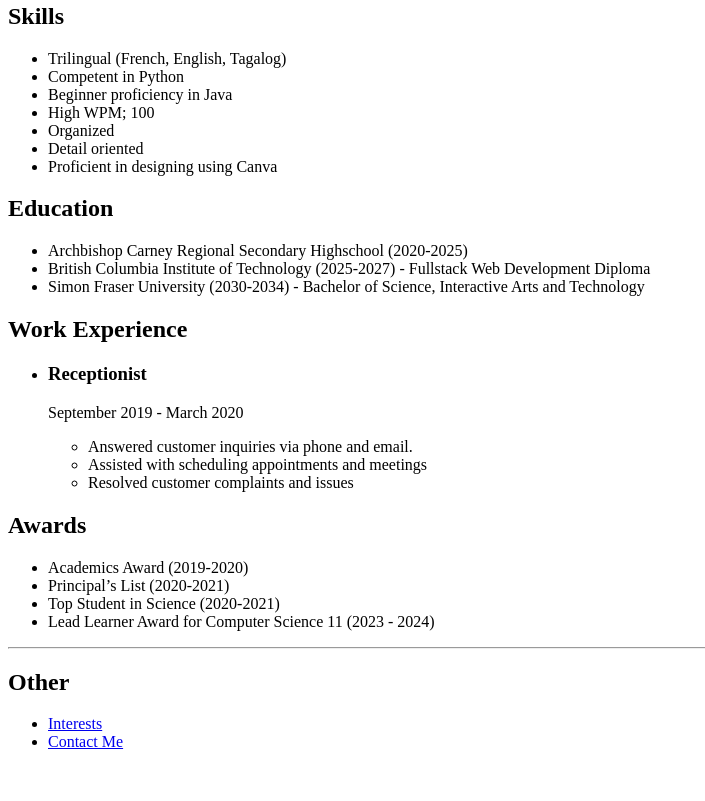
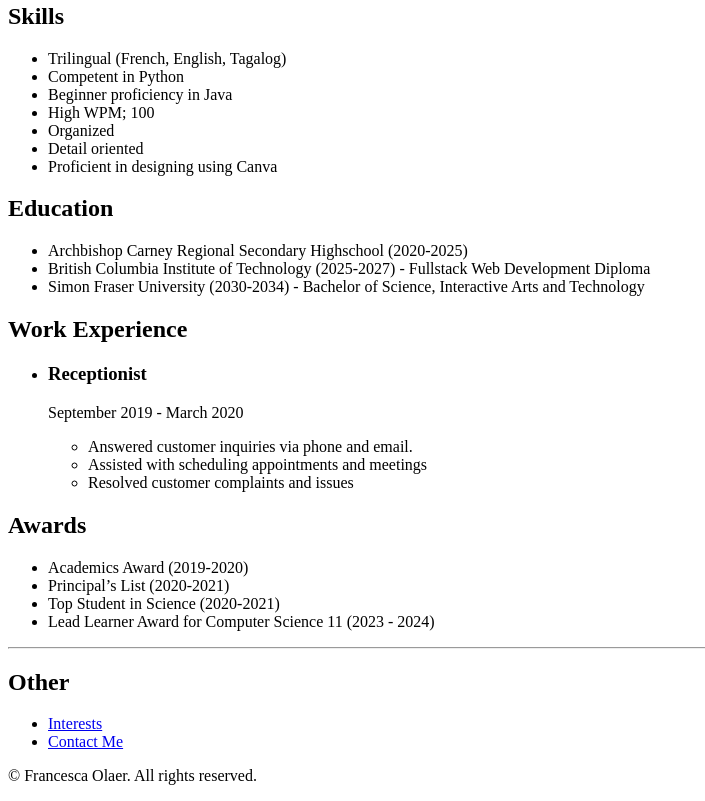
Before and after one commit to franno-png/html-portfolio, a plain HTML site: page index.html in a window 1280 px wide. Shown: the part 422-1223 px from the top of the page, without its empty margins (0-705 px from the left). Before the commit the page ends 1189 px from the top, so only its background shows below. Drawn offline with Linux system fonts and the light colour scheme.

Commit message:
Update index.html
Added a footer.

```diff
--- a/index.html
+++ b/index.html
@@ -62,5 +62,9 @@
             <li><a href="./public/hobbies.html">Interests</a></li>
             <li><a href="./public/contact.html">Contact Me</a></li>
         </ul>
+
+        <footer>
+            <p>© Francesca Olaer. All rights reserved.</p>
+        </footer>
     </body>
 </html>
```
